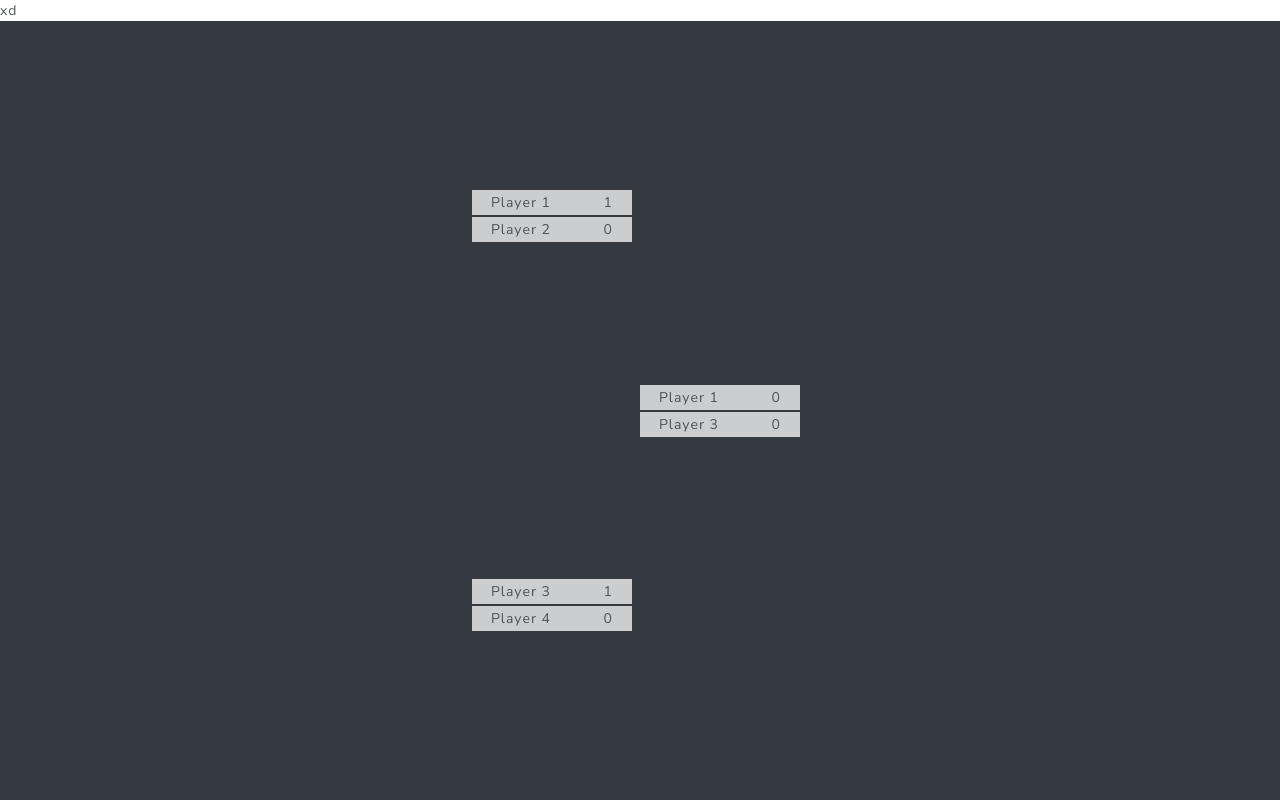
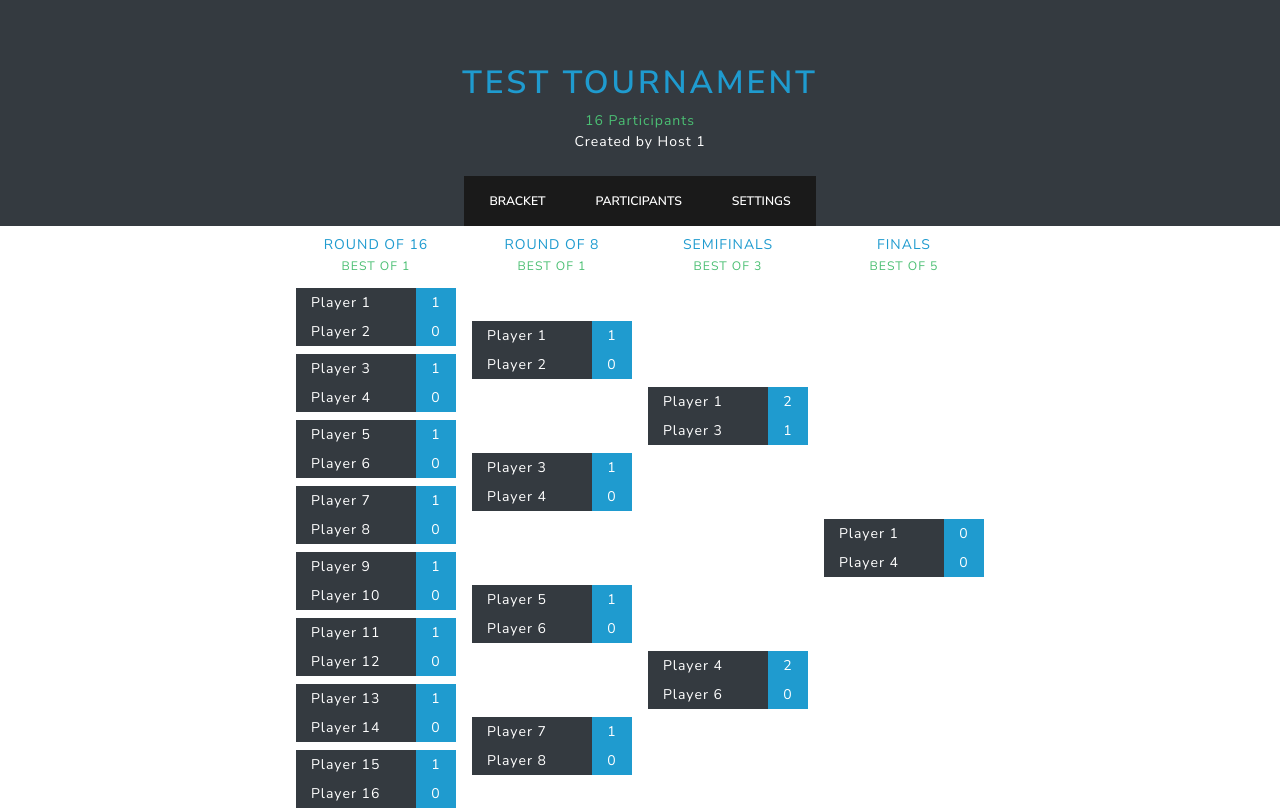
Before and after one commit to Kedyn/clash-royale-automated-tournament, a React (Create React App) app: page /tournament/1 in a window 1280 px wide. Built offline with nearby package versions, Linux system fonts and the light colour scheme.

Commit message:
simple bracket tournament

```diff
--- /dev/null
+++ b/src/components/pages/tournament/Bracket.jsx
@@ -0,0 +1,22 @@
+import React, { Component } from "react";
+import Round from "./Round";
+
+export default class Bracket extends Component {
+  render() {
+    const { show, rounds } = this.props;
+
+    if (!show) {
+      return <React.Fragment></React.Fragment>;
+    }
+
+    return (
+      <React.Fragment>
+        <div className="overflow-auto flex-fill d-flex justify-content-center">
+          {rounds.map((round, index) => (
+            <Round key={index} data={round} />
+          ))}
+        </div>
+      </React.Fragment>
+    );
+  }
+}
--- a/src/components/pages/tournament/Match.jsx
+++ b/src/components/pages/tournament/Match.jsx
@@ -1,20 +1,16 @@
 import React, { Component } from "react";
-import { Row, Col } from "react-bootstrap";
+import Player from "./Player";
 
 export default class Match extends Component {
   render() {
     const { data } = this.props;
+
     return (
       <React.Fragment>
-        <div className="match">
-          <Row className="player">
-            <Col xs="8">{data.players[0].name}</Col>
-            <Col className="text-right">{data.players[0].score}</Col>
-          </Row>
-          <Row className="player">
-            <Col xs="8">{data.players[1].name}</Col>
-            <Col className="text-right">{data.players[1].score}</Col>
-          </Row>
+        <div className="my-1">
+          {data.players.map((player, index) => (
+            <Player key={index} data={player} />
+          ))}
         </div>
       </React.Fragment>
     );
--- /dev/null
+++ b/src/components/pages/tournament/Player.jsx
@@ -0,0 +1,21 @@
+import React, { Component } from "react";
+import { Row, Col } from "react-bootstrap";
+
+export default class Player extends Component {
+  render() {
+    const { data } = this.props;
+
+    return (
+      <React.Fragment>
+        <Row className="p-0 text-light m-0">
+          <Col xs="9" className="bg-dark py-1">
+            {data.name}
+          </Col>
+          <Col xs="3" className="text-center bg-info py-1">
+            {data.score}
+          </Col>
+        </Row>
+      </React.Fragment>
+    );
+  }
+}
--- /dev/null
+++ b/src/components/pages/tournament/Round.jsx
@@ -0,0 +1,44 @@
+import React, { Component } from "react";
+
+import Match from "./Match";
+
+export default class Round extends Component {
+  render() {
+    const { data } = this.props;
+    const { best, matches } = data;
+    const players = matches.length * 2;
+
+    let name = "Round Of " + players;
+
+    if (players <= 4) {
+      name = "Finals";
+
+      if (players === 4) name = "Semifinals";
+    }
+
+    return (
+      <React.Fragment>
+        <div className="d-flex">
+          <div
+            className="d-flex flex-column w-100 mx-2"
+            style={{ maxWidth: 160 }}
+          >
+            <div className="my-2 text-center text-uppercase">
+              <strong className="text-info">{name}</strong>
+              <br />
+              <small className="text-success">Best of {best}</small>
+            </div>
+            <div
+              className="d-flex flex-column justify-content-around flex-fill mr-2"
+              style={{ width: 160 }}
+            >
+              {matches.map((match, index) => (
+                <Match key={index} data={match} />
+              ))}
+            </div>
+          </div>
+        </div>
+      </React.Fragment>
+    );
+  }
+}
--- a/src/components/pages/tournament/TournamentPage.jsx
+++ b/src/components/pages/tournament/TournamentPage.jsx
@@ -1,16 +1,42 @@
 import React, { Component } from "react";
-
-import Match from "components/pages/tournament/Match";
+import { Jumbotron, Container, Button } from "react-bootstrap";
 
 import "styles/tournament.css";
+import Bracket from "./Bracket";
 
 export default class TournamentPage extends Component {
   constructor(props) {
     super(props);
 
     this.state = {
+      tournamnet: null
+    };
+  }
+
+  componentDidMount() {
+    //this.props.history.push("/");
+    this.setState({
       tournamnet: {
-        players: ["Player 1", "Player 2", "Player 3", "Player 4"],
+        title: "Test Tournament",
+        host: "Host 1",
+        participants: [
+          "Player 1",
+          "Player 2",
+          "Player 3",
+          "Player 4",
+          "Player 5",
+          "Player 6",
+          "Player 7",
+          "Player 8",
+          "Player 9",
+          "Player 10",
+          "Player 11",
+          "Player 12",
+          "Player 13",
+          "Player 14",
+          "Player 15",
+          "Player 16"
+        ],
         rounds: [
           {
             best: 1,
@@ -38,6 +64,78 @@ export default class TournamentPage extends Component {
                     score: 0
                   }
                 ]
+              },
+              {
+                players: [
+                  {
+                    name: "Player 5",
+                    score: 1
+                  },
+                  {
+                    name: "Player 6",
+                    score: 0
+                  }
+                ]
+              },
+              {
+                players: [
+                  {
+                    name: "Player 7",
+                    score: 1
+                  },
+                  {
+                    name: "Player 8",
+                    score: 0
+                  }
+                ]
+              },
+              {
+                players: [
+                  {
+                    name: "Player 9",
+                    score: 1
+                  },
+                  {
+                    name: "Player 10",
+                    score: 0
+                  }
+                ]
+              },
+              {
+                players: [
+                  {
+                    name: "Player 11",
+                    score: 1
+                  },
+                  {
+                    name: "Player 12",
+                    score: 0
+                  }
+                ]
+              },
+              {
+                players: [
+                  {
+                    name: "Player 13",
+                    score: 1
+                  },
+                  {
+                    name: "Player 14",
+                    score: 0
+                  }
+                ]
+              },
+              {
+                players: [
+                  {
+                    name: "Player 15",
+                    score: 1
+                  },
+                  {
+                    name: "Player 16",
+                    score: 0
+                  }
+                ]
               }
             ]
           },
@@ -48,10 +146,92 @@ export default class TournamentPage extends Component {
                 players: [
                   {
                     name: "Player 1",
+                    score: 1
+                  },
+                  {
+                    name: "Player 2",
+                    score: 0
+                  }
+                ]
+              },
+              {
+                players: [
+                  {
+                    name: "Player 3",
+                    score: 1
+                  },
+                  {
+                    name: "Player 4",
+                    score: 0
+                  }
+                ]
+              },
+              {
+                players: [
+                  {
+                    name: "Player 5",
+                    score: 1
+                  },
+                  {
+                    name: "Player 6",
+                    score: 0
+                  }
+                ]
+              },
+              {
+                players: [
+                  {
+                    name: "Player 7",
+                    score: 1
+                  },
+                  {
+                    name: "Player 8",
+                    score: 0
+                  }
+                ]
+              }
+            ]
+          },
+          {
+            best: 3,
+            matches: [
+              {
+                players: [
+                  {
+                    name: "Player 1",
+                    score: 2
+                  },
+                  {
+                    name: "Player 3",
+                    score: 1
+                  }
+                ]
+              },
+              {
+                players: [
+                  {
+                    name: "Player 4",
+                    score: 2
+                  },
+                  {
+                    name: "Player 6",
+                    score: 0
+                  }
+                ]
+              }
+            ]
+          },
+          {
+            best: 5,
+            matches: [
+              {
+                players: [
+                  {
+                    name: "Player 1",
                     score: 0
                   },
                   {
-                    name: "Player 3",
+                    name: "Player 4",
                     score: 0
                   }
                 ]
@@ -60,30 +240,34 @@ export default class TournamentPage extends Component {
           }
         ]
       }
-    };
+    });
   }
 
   render() {
     const { tournamnet } = this.state;
     // const { id: players } = this.props.match;
 
+    if (!tournamnet) {
+      return <React.Fragment></React.Fragment>;
+    }
+
     return (
       <React.Fragment>
-        <div className="test">xd</div>
-        <div className="bg-dark overflow-auto flex-fill d-flex">
-          <div className="d-md-flex align-items-stretch justify-content-center flex-fill">
-            {tournamnet.rounds.map((round, round_index) => (
-              <div
-                key={round_index}
-                className="d-md-flex flex-column justify-content-around align-items-center mr-2"
-              >
-                {round.matches.map((match, match_index) => (
-                  <Match key={match_index} data={match} />
-                ))}
-              </div>
-            ))}
+        <Jumbotron className="bg-dark text-center text-light pb-0 mb-0">
+          <h1 className="text-info">{tournamnet.title}</h1>
+          <div className="text-success">
+            {tournamnet.participants.length} Participants
           </div>
-        </div>
+          <div>Created by {tournamnet.host}</div>
+
+          <Container className="pt-4">
+            <Button variant="primary">Bracket</Button>
+            <Button variant="primary">Participants</Button>
+            <Button variant="primary">Settings</Button>
+          </Container>
+        </Jumbotron>
+
+        <Bracket show={true} rounds={tournamnet.rounds} />
       </React.Fragment>
     );
   }
--- a/src/styles/tournament.css
+++ b/src/styles/tournament.css
@@ -4,17 +4,6 @@
   flex-direction: column;
 }
 
-.match {
+.round {
   width: 160px;
 }
-
-.player {
-  background-color: #fff;
-  opacity: 0.75;
-  padding: 2px 4px;
-  margin: 2px 0;
-}
-
-.current-round > .match > .player {
-  opacity: 1;
-}
```
